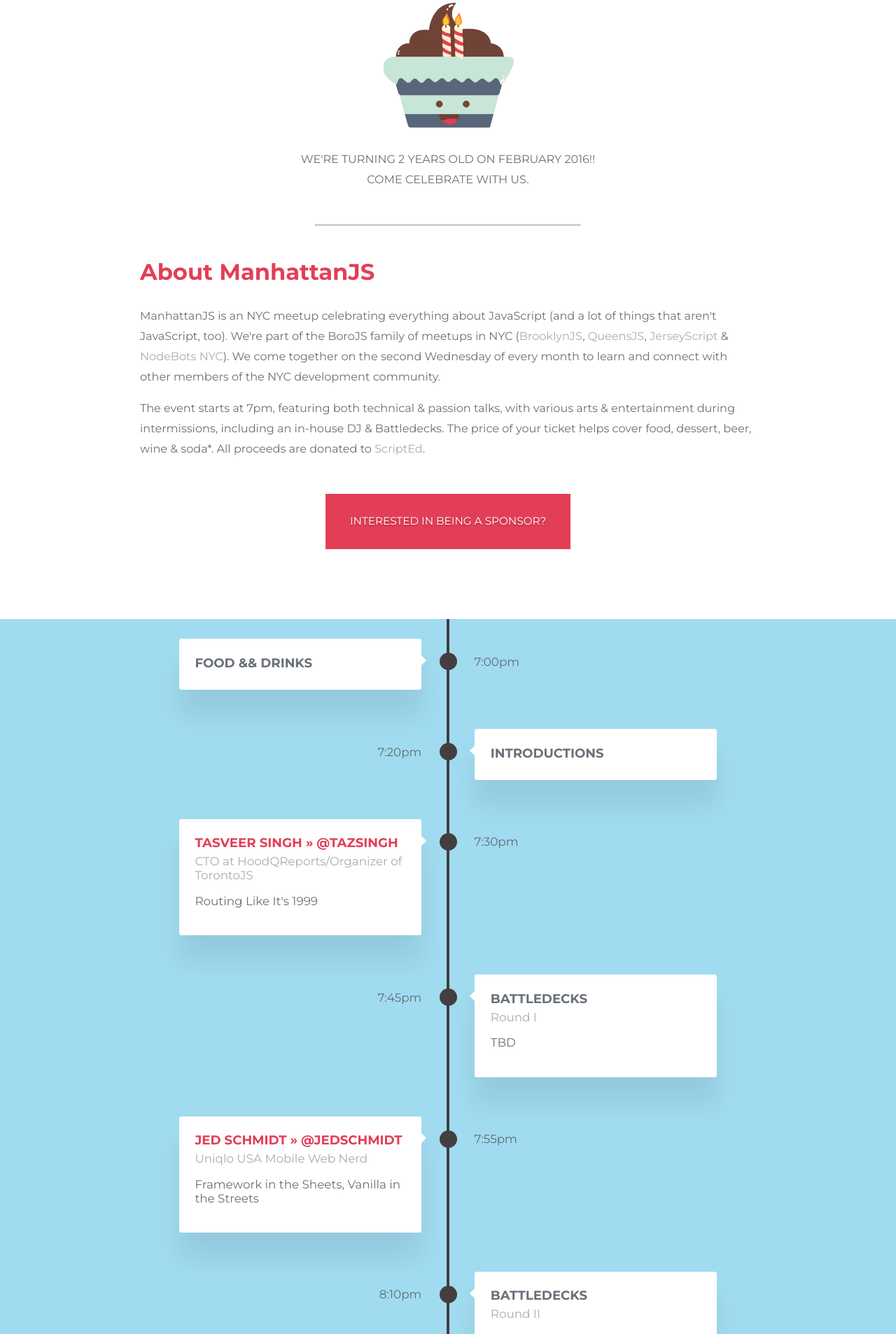
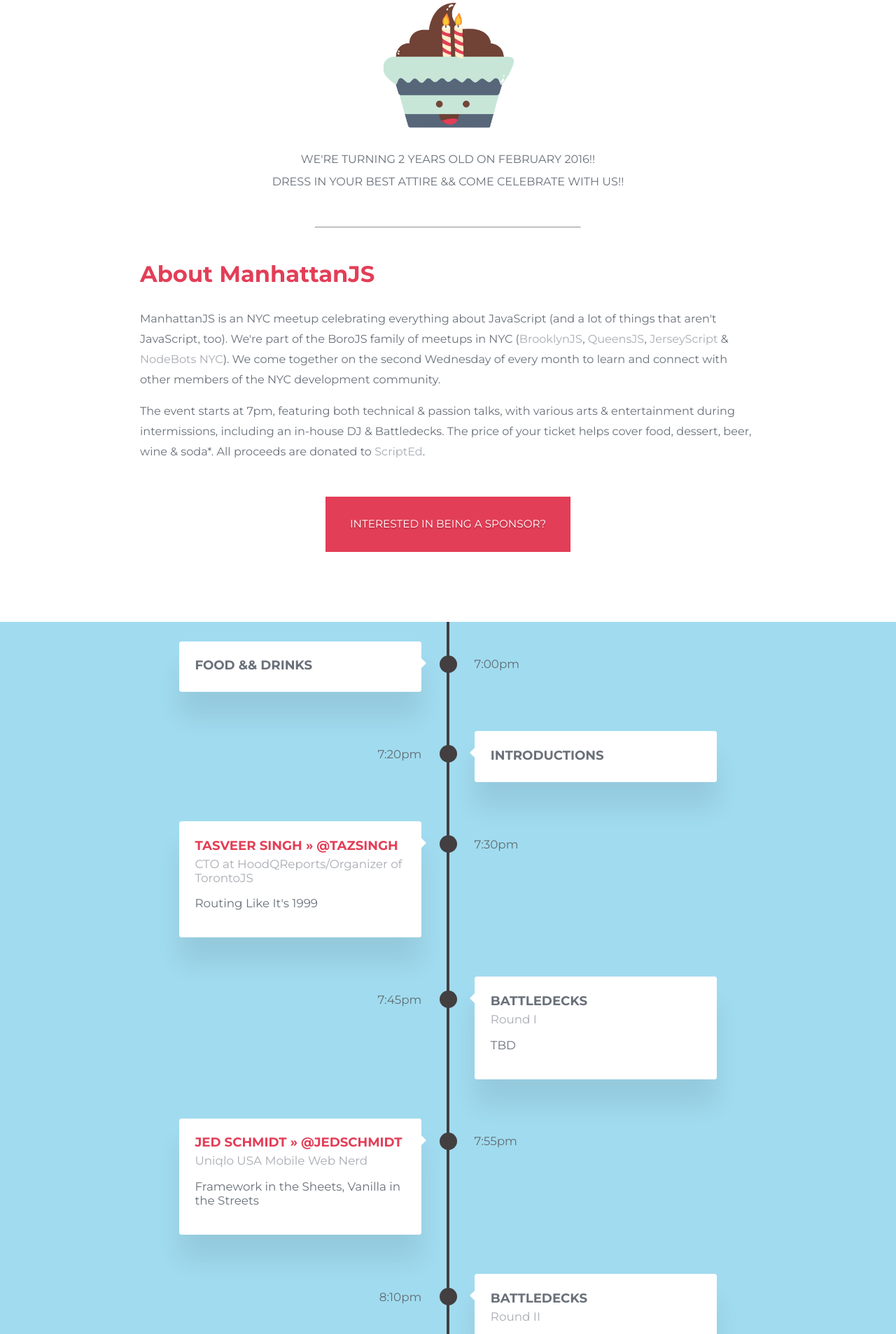
Before and after one commit to manhattanjs/manhattanjs.github.io, a Jekyll site: the page built from index.html, in a window 1280 px wide. Shown: the part 657-2564 px from the top of the page at 70% size. Built offline with Jekyll 4.4.1, drawn with Linux system fonts in a browser that asks for light colours; comment, search, counter and statistics services are not loaded.

Commit message:
fix(announcement): adds 'best attire'

```diff
--- a/_includes/birthday-announcement.html
+++ b/_includes/birthday-announcement.html
@@ -1,3 +1,4 @@
 <div class="birthday"></div>
-<p class="birthday-announcement">We're turning 2 years old on February 2016!!<br> Come celebrate with us.</p>
+<p class="birthday-announcement">We're turning 2 years old on February 2016!!</p>
+<p class="birthday-announcement">Dress in your best attire && come celebrate with us!!</p>
 <hr>
--- a/_sass/_birthday-announcement.scss
+++ b/_sass/_birthday-announcement.scss
@@ -7,6 +7,7 @@
 }
 
 .birthday-announcement {
+  margin-bottom: 0.2em;
   text-align: center;
   text-transform: uppercase;
 }
```
